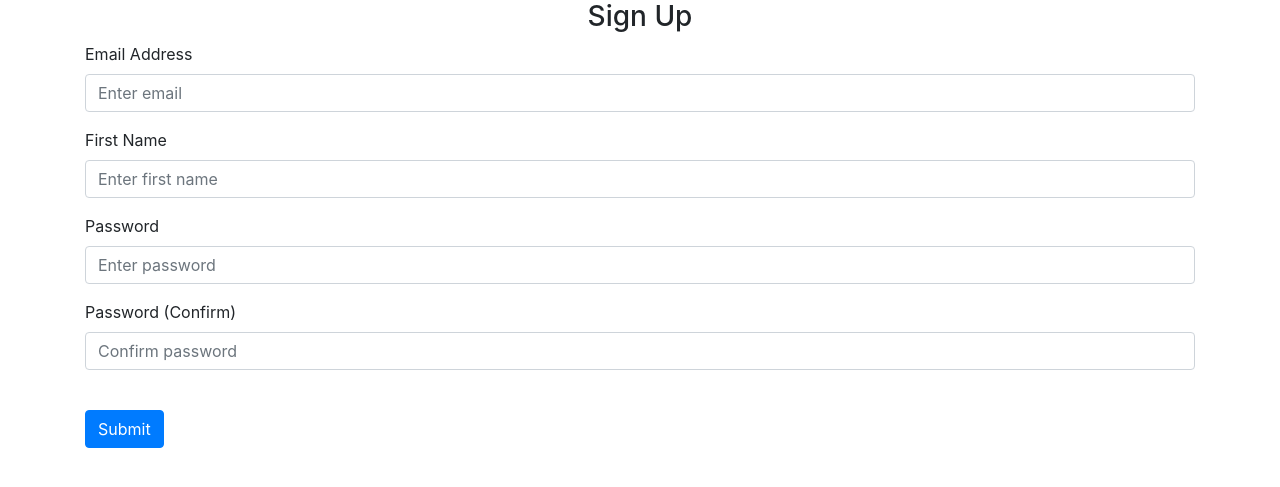
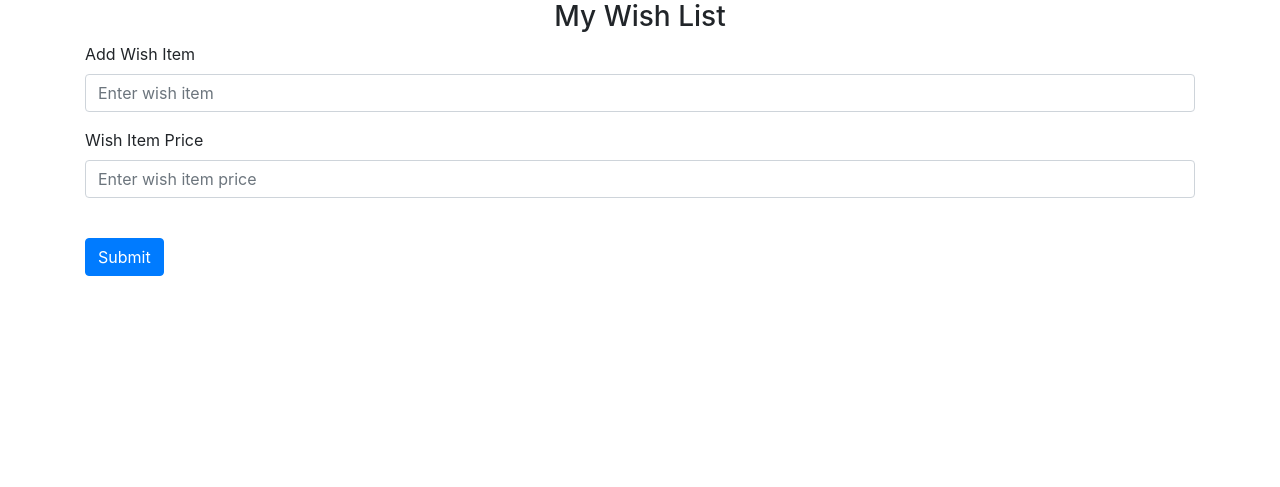
Before and after one commit to yoowon90/unhooked, a Flask app: page /my-wishlist in a window 1280 px wide. Shown: the part 56-543 px from the top of the page. Run offline with Flask 3, Linux system fonts and the light colour scheme; some libraries are stand-ins or nearby versions.

Commit message:
Updated wish item html

```diff
--- a/website/templates/wishlist.html
+++ b/website/templates/wishlist.html
@@ -1,48 +1,28 @@
-{% extends "base.html" %} {% block title %}Sign Up{% endblock %} {% block
+{% extends "base.html" %} {% block title %}Wish List{% endblock %} {% block
   content %}
   <!-- now build html for below -->
   <form method="POST"> <!-- when submit form, send POST request to backend -->
-    <h3 align="center">Sign Up</h3>
+    <h3 align="center">My Wish List</h3>
     <div class="form-group"> <!-- form-group & form-control are bootstrap class-->
-      <label for="email">Email Address</label>
+      <label for="wish-item">Add Wish Item</label>
       <!-- must have name bc it is what attribute is called in the backend. id is optional. -->
       <!-- recommend id and name to be the same -->
       <input
-        type="email"
+        type="wish-item"
         class="form-control"
-        id="email"
-        name="email"
-        placeholder="Enter email"
+        id="wishItem"
+        name="wishItem"
+        placeholder="Enter wish item"
       />
     </div>
     <div class="form-group">
-      <label for="firstName">First Name</label>
+      <label for="wish-item-price">Wish Item Price</label>
       <input
-        type="text"
+        type="wish-item-price"
         class="form-control"
-        id="firstName"
-        name="firstName"
-        placeholder="Enter first name"
-      />
-    </div>
-    <div class="form-group">
-      <label for="password1">Password</label>
-      <input
-        type="password"
-        class="form-control"
-        id="password1"
-        name="password1"
-        placeholder="Enter password"
-      />
-    </div>
-    <div class="form-group">
-      <label for="password2">Password (Confirm)</label>
-      <input
-        type="password"
-        class="form-control"
-        id="password2"
-        name="password2"
-        placeholder="Confirm password"
+        id="wishItemPrice"
+        name="wishItem"
+        placeholder="Enter wish item price"
       />
     </div>
     <br /> <!-- separate the button -->
```
